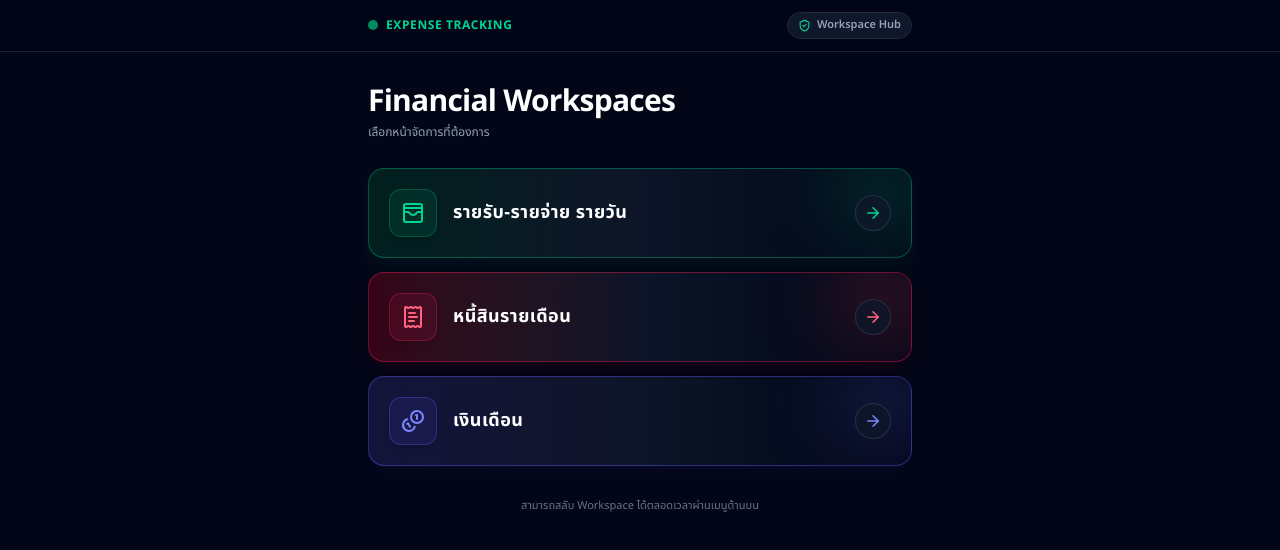
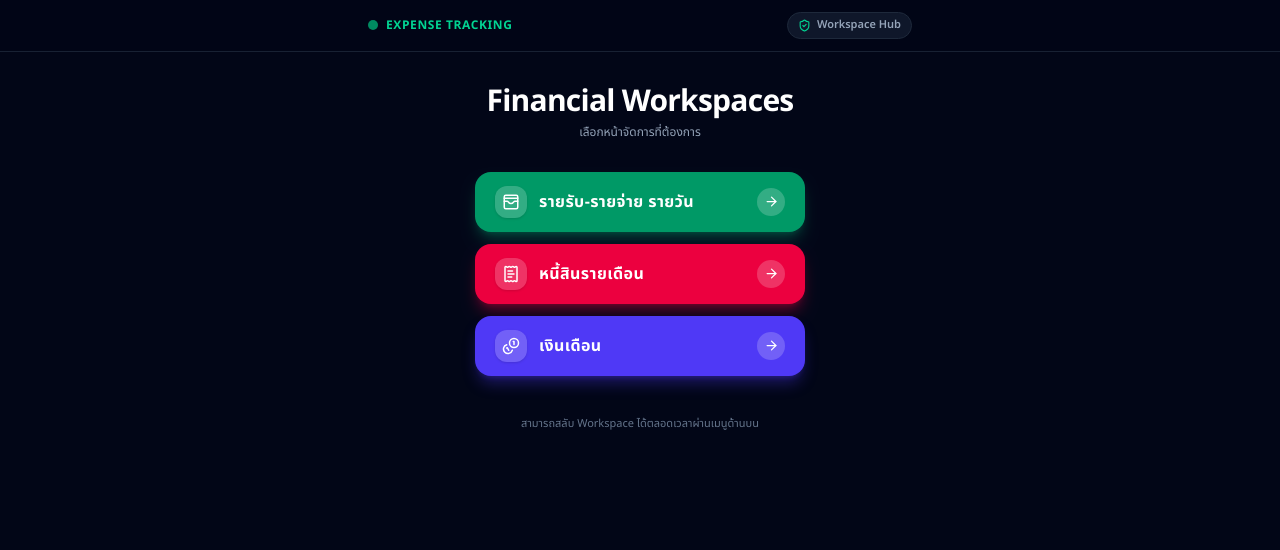
Before and after one commit to chairat25/expense-tracking, a Next.js app: page / in a window 1280 px wide. Shown: the top 550 px of the page. Built offline with nearby package versions, Linux system fonts and the light colour scheme.

Commit message:
style(landing): update workspace buttons with solid vibrant theme colors, icons, and compact width

```diff
--- a/src/components/LandingHubView.tsx
+++ b/src/components/LandingHubView.tsx
@@ -15,10 +15,8 @@ export interface WorkspaceCardItem {
   title: string;
   href: string;
   accentColor: "emerald" | "rose" | "indigo";
-  gradientBg: string;
-  borderColor: string;
-  textColor: string;
-  iconBg: string;
+  buttonBg: string;
+  shadowClass: string;
   icon: typeof WalletCards;
 }
 
@@ -28,11 +26,8 @@ export const WORKSPACE_CARDS: WorkspaceCardItem[] = [
     title: "รายรับ-รายจ่าย รายวัน",
     href: "/daily",
     accentColor: "emerald",
-    gradientBg:
-      "bg-gradient-to-r from-emerald-950/70 via-slate-900/90 to-slate-950 hover:from-emerald-900/60 hover:to-slate-900",
-    borderColor: "border-emerald-500/40 hover:border-emerald-400/80 shadow-emerald-950/20",
-    textColor: "text-emerald-400",
-    iconBg: "bg-emerald-500/10 border-emerald-500/30 text-emerald-400 group-hover:bg-emerald-500 group-hover:text-slate-950",
+    buttonBg: "bg-emerald-600 hover:bg-emerald-500 active:bg-emerald-700",
+    shadowClass: "shadow-lg shadow-emerald-600/35 hover:shadow-emerald-500/45",
     icon: WalletCards,
   },
   {
@@ -40,11 +35,8 @@ export const WORKSPACE_CARDS: WorkspaceCardItem[] = [
     title: "หนี้สินรายเดือน",
     href: "/debts",
     accentColor: "rose",
-    gradientBg:
-      "bg-gradient-to-r from-rose-950/70 via-slate-900/90 to-slate-950 hover:from-rose-900/60 hover:to-slate-900",
-    borderColor: "border-rose-500/40 hover:border-rose-400/80 shadow-rose-950/20",
-    textColor: "text-rose-400",
-    iconBg: "bg-rose-500/10 border-rose-500/30 text-rose-400 group-hover:bg-rose-500 group-hover:text-slate-950",
+    buttonBg: "bg-rose-600 hover:bg-rose-500 active:bg-rose-700",
+    shadowClass: "shadow-lg shadow-rose-600/35 hover:shadow-rose-500/45",
     icon: ReceiptText,
   },
   {
@@ -52,11 +44,8 @@ export const WORKSPACE_CARDS: WorkspaceCardItem[] = [
     title: "เงินเดือน",
     href: "/salary",
     accentColor: "indigo",
-    gradientBg:
-      "bg-gradient-to-r from-indigo-950/70 via-slate-900/90 to-slate-950 hover:from-indigo-900/60 hover:to-slate-900",
-    borderColor: "border-indigo-500/40 hover:border-indigo-400/80 shadow-indigo-950/20",
-    textColor: "text-indigo-400",
-    iconBg: "bg-indigo-500/10 border-indigo-500/30 text-indigo-400 group-hover:bg-indigo-500 group-hover:text-slate-950",
+    buttonBg: "bg-indigo-600 hover:bg-indigo-500 active:bg-indigo-700",
+    shadowClass: "shadow-lg shadow-indigo-600/35 hover:shadow-indigo-500/45",
     icon: Coins,
   },
 ];
@@ -84,7 +73,7 @@ export default function LandingHubView() {
       {/* Main Content */}
       <main className="mx-auto max-w-md px-4 py-8 sm:max-w-xl space-y-6">
         {/* Heading */}
-        <div className="space-y-1 text-center sm:text-left">
+        <div className="space-y-1 text-center">
           <h1 className="text-2xl font-bold tracking-tight text-white sm:text-3xl">
             Financial Workspaces
           </h1>
@@ -93,8 +82,8 @@ export default function LandingHubView() {
           </p>
         </div>
 
-        {/* 3 Prominent Action Buttons */}
-        <div className="space-y-3.5 pt-1">
+        {/* 3 Compact Vibrant Action Buttons */}
+        <div className="flex flex-col items-center space-y-3 pt-2">
           {WORKSPACE_CARDS.map((card) => {
             const Icon = card.icon;
             return (
@@ -102,48 +91,22 @@ export default function LandingHubView() {
                 key={card.id}
                 href={card.href}
                 className={clsx(
-                  "group relative flex items-center justify-between overflow-hidden rounded-2xl border p-4 sm:p-5 transition-all duration-200 shadow-lg",
-                  card.gradientBg,
-                  card.borderColor,
-                  "hover:shadow-xl hover:-translate-y-0.5 active:scale-[0.98]"
+                  "group flex w-full max-w-[310px] sm:max-w-[330px] items-center justify-between rounded-2xl px-5 py-3.5 text-white font-bold transition-all duration-200 active:scale-95",
+                  card.buttonBg,
+                  card.shadowClass
                 )}
               >
-                {/* Ambient glow accent */}
-                <div
-                  className="pointer-events-none absolute -right-8 -top-8 h-28 w-28 rounded-full blur-2xl opacity-20 transition-opacity group-hover:opacity-40"
-                  style={{
-                    backgroundColor:
-                      card.accentColor === "emerald"
-                        ? "#10b981"
-                        : card.accentColor === "rose"
-                        ? "#f43f5e"
-                        : "#6366f1",
-                  }}
-                />
-
-                <div className="relative flex items-center gap-3.5 sm:gap-4 min-w-0">
-                  <div
-                    className={clsx(
-                      "flex h-12 w-12 shrink-0 items-center justify-center rounded-xl border transition-all duration-200 shadow-md",
-                      card.iconBg
-                    )}
-                  >
-                    <Icon size={24} />
+                <div className="flex items-center gap-3 min-w-0">
+                  <div className="flex h-8 w-8 shrink-0 items-center justify-center rounded-xl bg-white/20 text-white shadow-sm">
+                    <Icon size={18} />
                   </div>
-                  <span className="text-base sm:text-lg font-bold text-white tracking-wide truncate">
+                  <span className="text-sm sm:text-base font-bold tracking-wide truncate">
                     {card.title}
                   </span>
                 </div>
 
-                <div className="relative flex items-center gap-1 shrink-0">
-                  <div
-                    className={clsx(
-                      "flex h-9 w-9 items-center justify-center rounded-full border border-slate-700/60 bg-slate-900/80 transition-transform group-hover:translate-x-1 group-hover:border-slate-500",
-                      card.textColor
-                    )}
-                  >
-                    <ArrowRight size={18} />
-                  </div>
+                <div className="flex h-7 w-7 shrink-0 items-center justify-center rounded-full bg-white/20 text-white transition-transform duration-200 group-hover:translate-x-1">
+                  <ArrowRight size={15} />
                 </div>
               </Link>
             );
@@ -151,7 +114,7 @@ export default function LandingHubView() {
         </div>
 
         {/* Footer info */}
-        <div className="pt-2 text-center text-[11px] text-slate-500">
+        <div className="pt-4 text-center text-[11px] text-slate-500">
           <span>สามารถสลับ Workspace ได้ตลอดเวลาผ่านเมนูด้านบน</span>
         </div>
       </main>
```
Also changed, not shown: 1 other file (tests, documents, lock files or other folders).
